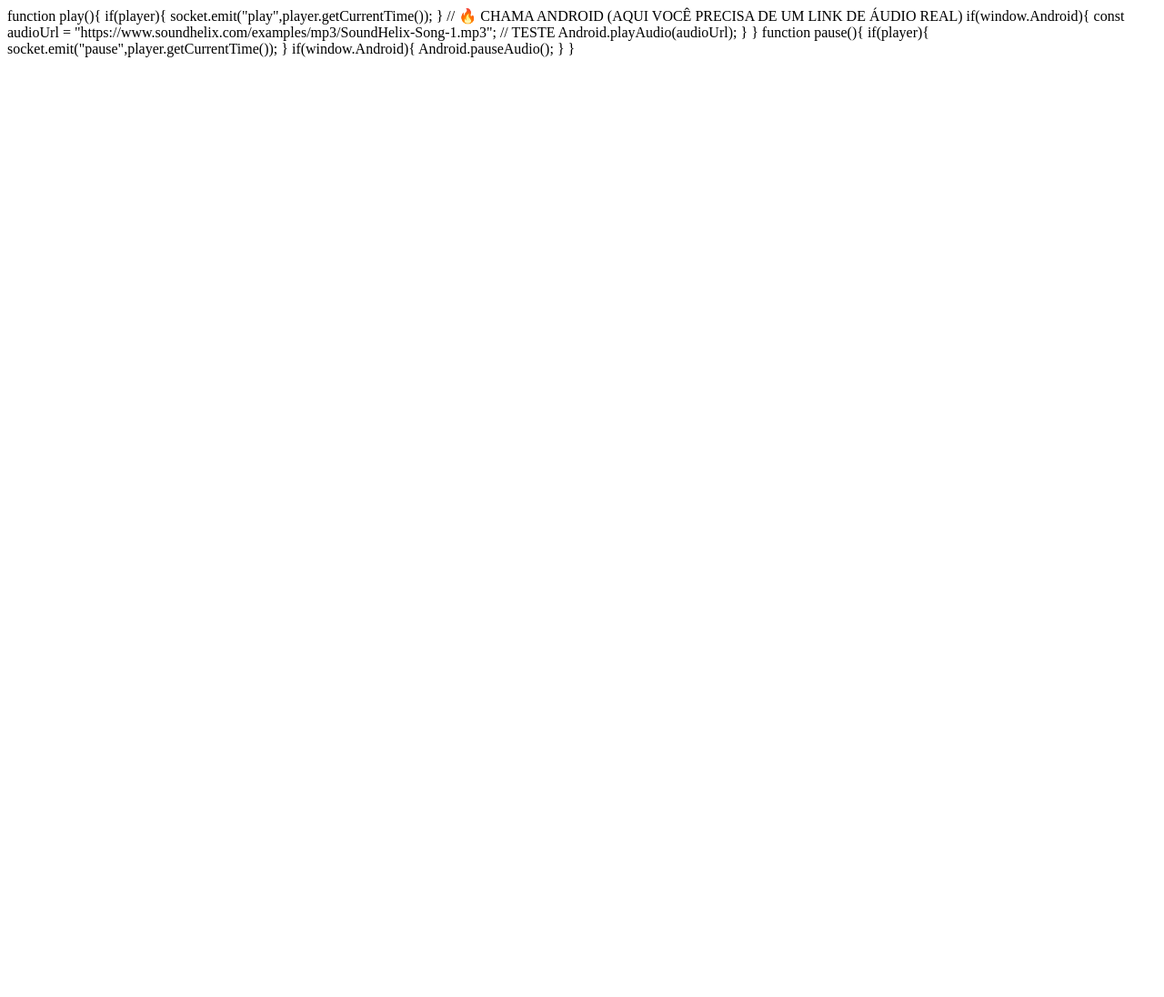
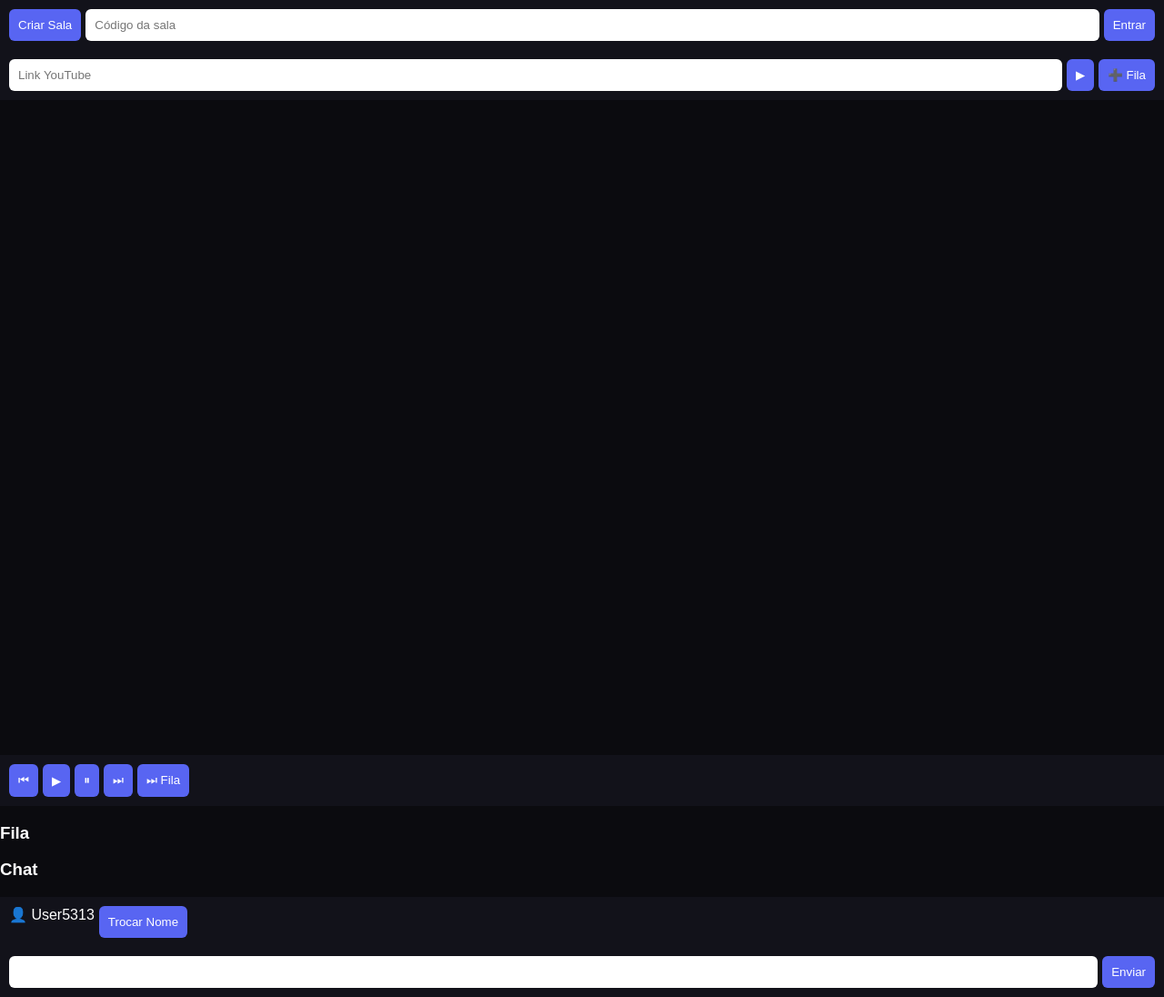
Before and after one commit to EduardoOMaia/multiplayerapp, a website: page public/index.html in a window 1280 px wide. Shown: the whole page at 91% size. Before the commit the page ends 800 px from the top, so only its background shows below. Drawn offline with nearby package versions, Linux system fonts and the light colour scheme; no server answers.

Commit message:
Update index.html

```diff
--- a/public/index.html
+++ b/public/index.html
@@ -1,11 +1,110 @@
+<!DOCTYPE html>
+<html lang="pt-BR">
+<head>
+<meta charset="UTF-8">
+<meta name="viewport" content="width=device-width, initial-scale=1.0">
+<title>Sync App</title>
+
+<style>
+body { margin:0; background:#0b0b0f; color:#fff; font-family:Arial; }
+.top { padding:10px; background:#12121a; display:flex; gap:5px; flex-wrap:wrap; }
+input { flex:1; padding:10px; border:none; border-radius:6px; }
+button { padding:10px; border:none; background:#5865f2; color:#fff; border-radius:6px; cursor:pointer; }
+#player { width:100%; aspect-ratio:16/9; }
+
+.queue-item {
+  background:#1a1a24;
+  margin:5px;
+  padding:8px;
+  border-radius:6px;
+  display:flex;
+  justify-content:space-between;
+  cursor:pointer;
+}
+
+.msg { background:#1a1a24; padding:5px; margin:5px 0; border-radius:5px; }
+</style>
+</head>
+
+<body>
+
+<div class="top">
+  <button onclick="createRoom()">Criar Sala</button>
+  <input id="roomInput" placeholder="Código da sala">
+  <button onclick="joinRoom()">Entrar</button>
+</div>
+
+<div class="top">
+  <input id="ytLink" placeholder="Link YouTube">
+  <button onclick="loadMedia()">▶</button>
+  <button onclick="addQueue()">➕ Fila</button>
+</div>
+
+<div id="player"></div>
+
+<div class="top">
+  <button onclick="prevPlaylist()">⏮</button>
+  <button onclick="play()">▶</button>
+  <button onclick="pause()">⏸</button>
+  <button onclick="nextPlaylist()">⏭</button>
+  <button onclick="nextQueue()">⏭ Fila</button>
+</div>
+
+<h3>Fila</h3>
+<div id="queue"></div>
+
+<h3>Chat</h3>
+
+<div class="top">
+  <span id="userDisplay"></span>
+  <button onclick="changeName()">Trocar Nome</button>
+</div>
+
+<div id="messages"></div>
+
+<div class="top">
+  <input id="msgInput">
+  <button onclick="sendMsg()">Enviar</button>
+</div>
+
+<!-- libs -->
+<script src="https://cdn.socket.io/4.7.5/socket.io.min.js"></script>
+<script src="https://www.youtube.com/iframe_api"></script>
+
+<script>
+const socket = io("https://multiplayerapp.onrender.com");
+
+/* USER */
+let username = localStorage.getItem("username") || "User"+Math.floor(Math.random()*9999);
+document.getElementById("userDisplay").innerText="👤 "+username;
+
+/* PLAYER */
+let player, block=false, lastTime=0;
+
+function onYouTubeIframeAPIReady(){
+  player=new YT.Player("player",{
+    height:"100%",
+    width:"100%",
+    events:{onStateChange:onStateChange}
+  });
+}
+
+function onStateChange(e){
+  if(block) return;
+  if(e.data===YT.PlayerState.ENDED){
+    socket.emit("next");
+  }
+}
+
+/* CONTROLES COM ANDROID */
 function play(){
   if(player){
     socket.emit("play",player.getCurrentTime());
   }
 
-  // 🔥 CHAMA ANDROID (AQUI VOCÊ PRECISA DE UM LINK DE ÁUDIO REAL)
+  // 🔥 ANDROID BACKGROUND AUDIO
   if(window.Android){
-    const audioUrl = "https://www.soundhelix.com/examples/mp3/SoundHelix-Song-1.mp3"; // TESTE
+    const audioUrl = "https://www.soundhelix.com/examples/mp3/SoundHelix-Song-1.mp3";
     Android.playAudio(audioUrl);
   }
 }
@@ -19,3 +118,12 @@ function pause(){
     Android.pauseAudio();
   }
 }
+
+/* OUTROS CONTROLES */
+function nextQueue(){ socket.emit("next"); }
+function nextPlaylist(){ socket.emit("playlist-next"); }
+function prevPlaylist(){ socket.emit("playlist-prev"); }
+</script>
+
+</body>
+</html>
```
